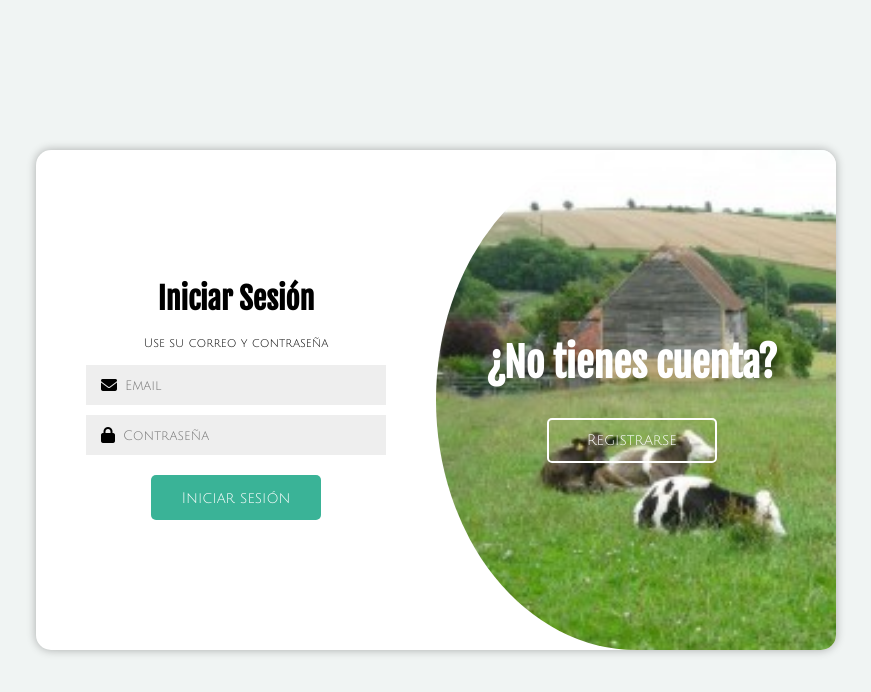
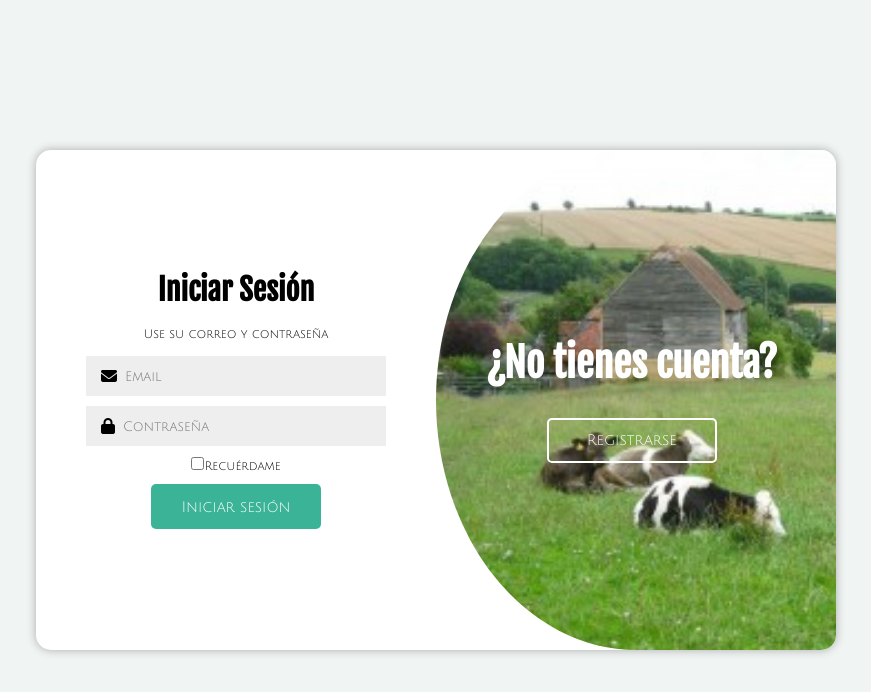
Before and after one commit to moguism/ECommerce, an Angular app in the folder frontend/: page /login in a window 1280 px wide. Shown: the top 692 px of the page, without its empty margins (204-1075 px from the left). Built offline with nearby package versions, Linux system fonts and the light colour scheme; a web font is replaced by a local one.

Commit message:
recuérdame

```diff
--- a/frontend/src/app/pages/login/login.component.html
+++ b/frontend/src/app/pages/login/login.component.html
@@ -13,6 +13,13 @@
                     <i class="fa-solid fa-lock"></i> <!--Icono de candado para la contraseña-->
                     <input type="password" placeholder="Contraseña">
                 </div>
+
+                <div>
+                    <input type="checkbox" name="" id=""> <span>Recuérdame</span>
+
+                </div>
+
+
 
                 <button class="button">Iniciar sesión</button>
             </form>
```
